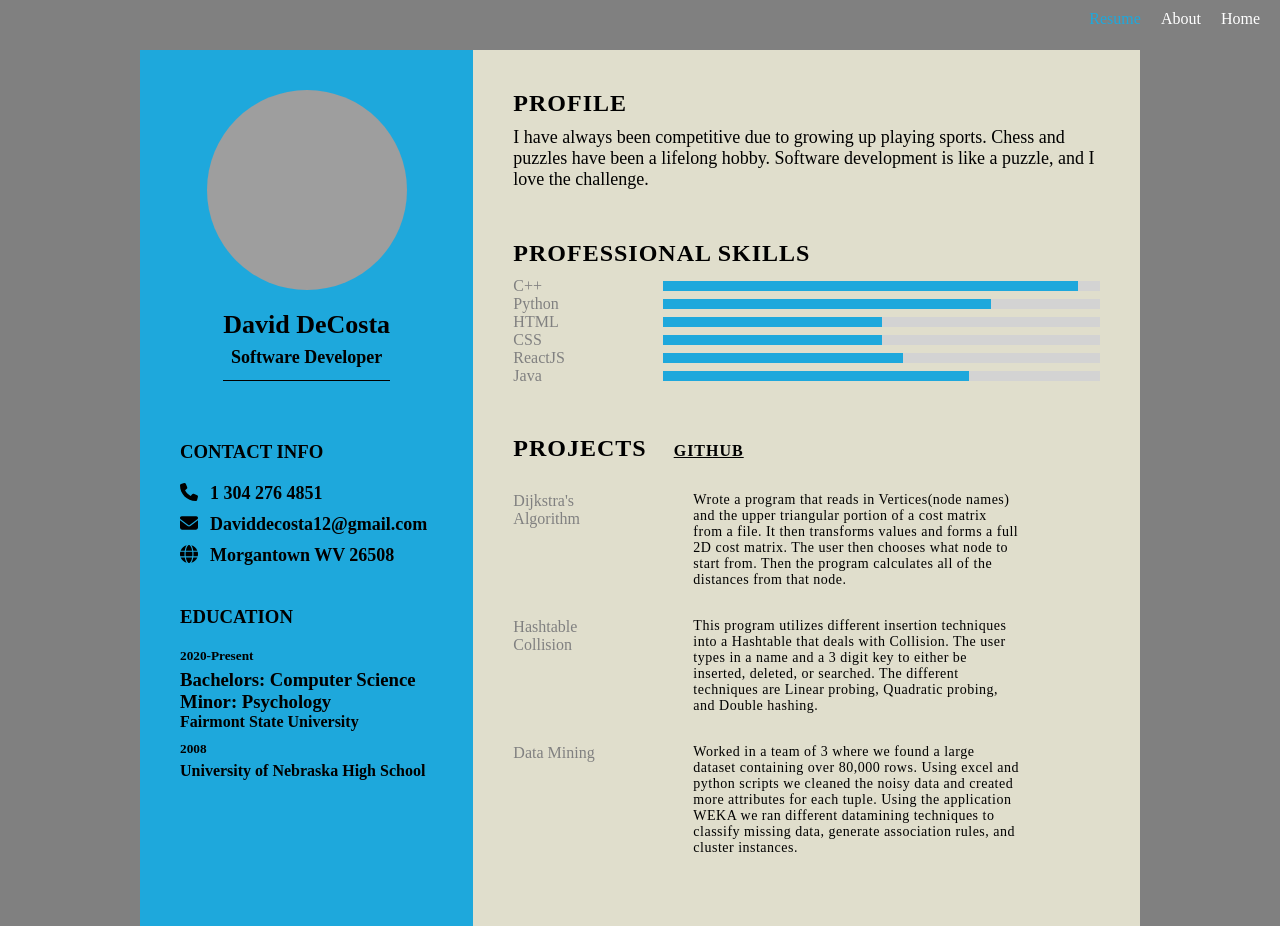
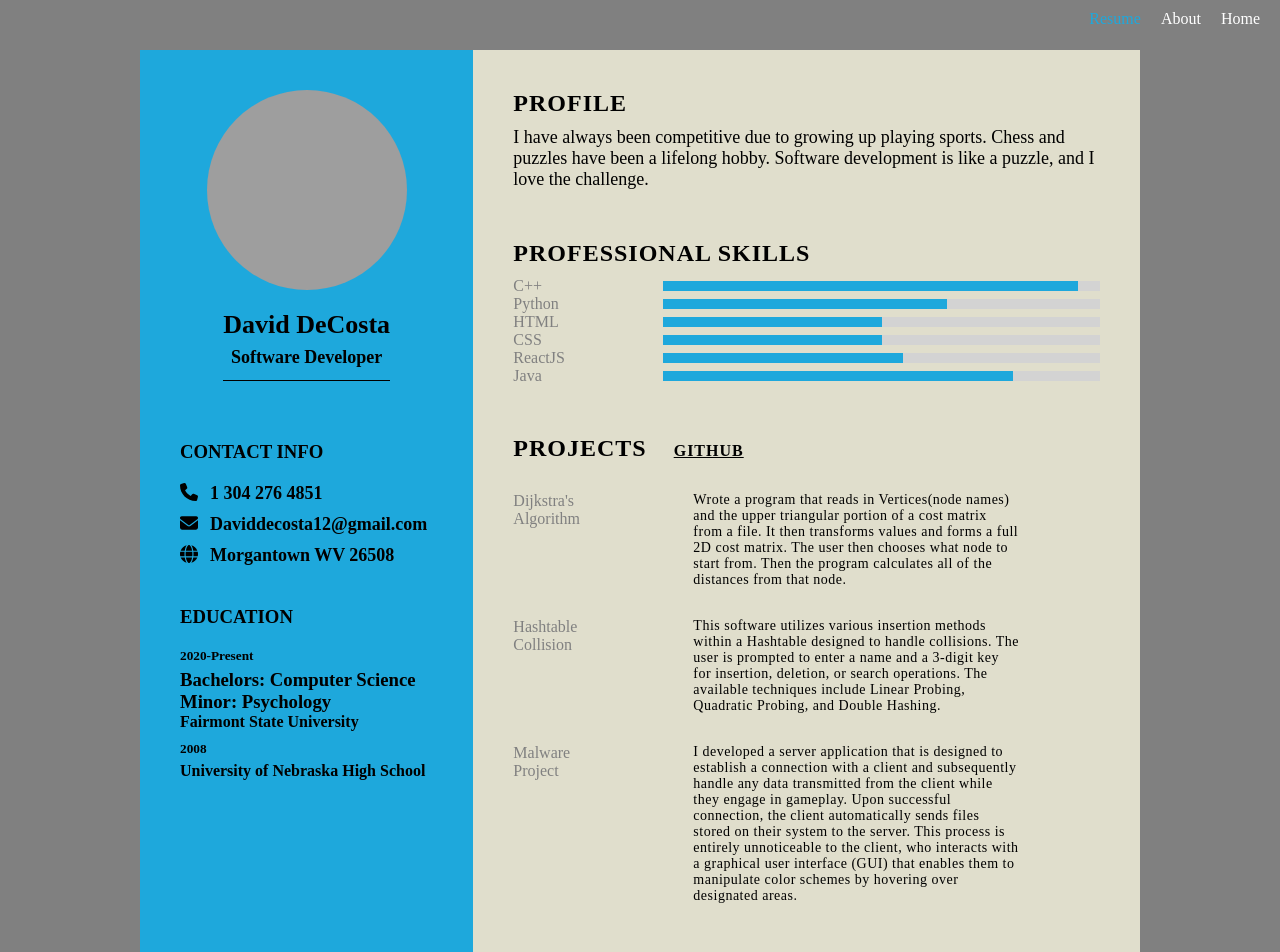
Before and after one commit to DavidDeCosta/resume-website, a React (Create React App) app: page / in a window 1280 px wide. Shown: the top 952 px of the page. Before the commit the page ends 926 px from the top, so only its background shows below. Built offline with nearby package versions, Linux system fonts and the light colour scheme; grey boxes are pictures that could not be loaded.

Commit message:
changed a project on the resume

```diff
--- a/src/components/pages/resume.js
+++ b/src/components/pages/resume.js
@@ -71,7 +71,7 @@ const Resume=()=>{
               <div className='box'>
                 <h4>Python</h4>
                 <div className='percent'>
-                <div style={{width: '75%'}}></div>
+                <div style={{width: '65%'}}></div>
                 </div>
               </div>
               <div className='box'>
@@ -95,7 +95,7 @@ const Resume=()=>{
               <div className='box'>
                 <h4>Java</h4>
                 <div className='percent'>
-                <div style={{width: '70%'}}></div>
+                <div style={{width: '80%'}}></div>
                 </div>
               </div>
             </div>
@@ -113,18 +113,16 @@ const Resume=()=>{
               <div className='box'>
                 <h4>Hashtable Collision</h4>
                   <p>
-                    This program utilizes different insertion techniques into a Hashtable that deals with Collision. The user
-                    types in a name and a 3 digit key to either be inserted, deleted, or searched. The different techniques are
-                    Linear probing, Quadratic probing, and Double hashing.
+                  This software utilizes various insertion methods within a Hashtable designed to handle collisions. The user is prompted to enter a name and a 3-digit key for
+                  insertion, deletion, or search operations. The available techniques include Linear Probing, Quadratic Probing, and Double Hashing.
                   </p>
               </div>
               <div className='box'>
-                <h4>Data Mining</h4>
+                <h4>Malware Project</h4>
                   <p>
-                    Worked in a team of 3 where we found a large dataset containing over 80,000 rows. Using excel and
-                    python scripts we cleaned the noisy data and created more attributes for each tuple. Using the application
-                    WEKA we ran different datamining techniques to classify missing data, generate association rules,
-                    and cluster instances.
+                  I developed a server application that is designed to establish a connection with a client and subsequently handle any data transmitted from the client while
+                  they engage in gameplay. Upon successful connection, the client automatically sends files stored on their system to the server. This process is entirely unnoticeable
+                  to the client, who interacts with a graphical user interface (GUI) that enables them to manipulate color schemes by hovering over designated areas.
                   </p>
               </div>
             </div>
```
